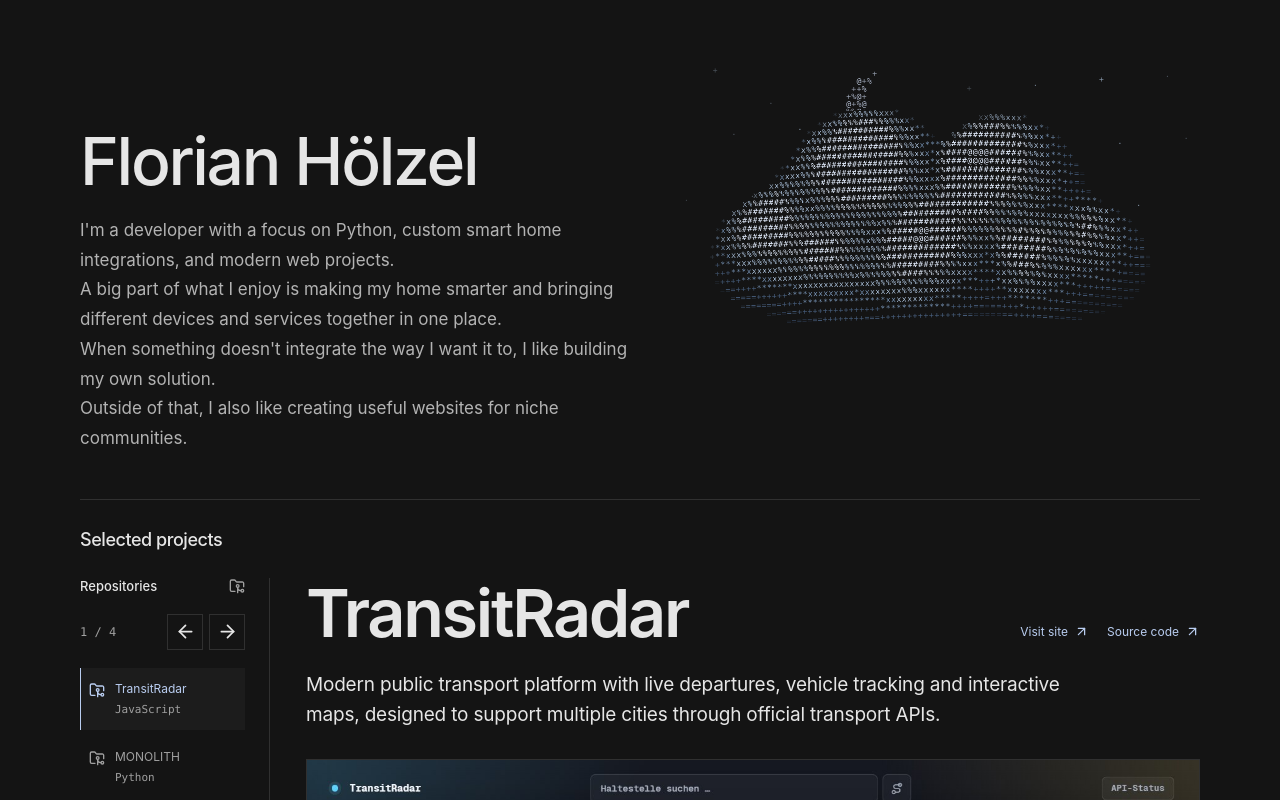
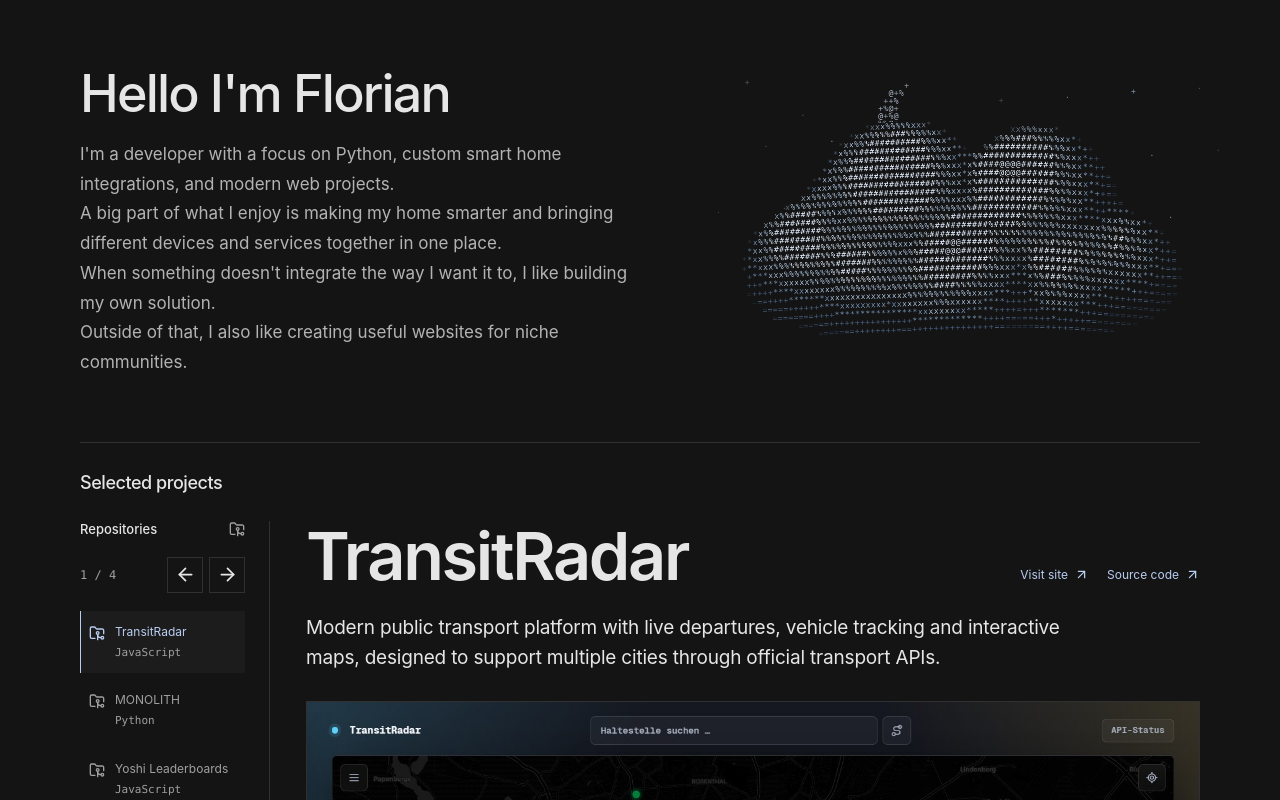
Before and after one commit to FlorianHoelzel/portfolio, a React (Vite) app: page / in a window 1280 px wide. Shown: the top 800 px of the page. Built offline with nearby package versions, Linux system fonts and the light colour scheme.

Commit message:
Adjust hero greeting and cloud alignment

```diff
--- a/src/features/hero/hero.css
+++ b/src/features/hero/hero.css
@@ -1,6 +1,6 @@
 
 .hero {
-  padding-block: 124px 45px;
+  padding-block: 64px;
   position: relative;
   isolation: isolate;
 }
@@ -40,6 +40,7 @@
 }
 .hero h1 {
   width: fit-content;
+  font-size: clamp(30px, 4.5vw, 52px);
 }
 .ascii-cloud {
   position: absolute;
@@ -47,7 +48,8 @@
   width: min(66vw, 730px);
   height: 350px;
   right: -60px;
-  top: 34px;
+  top: 50%;
+  transform: translate(32px, -50%);
 }
 .ascii-cloud-canvas {
   display: block;
@@ -87,6 +89,7 @@
     height: 230px;
     right: auto;
     top: auto;
+    transform: none;
     margin-top: -15px;
     margin-bottom: 24px;
   }
--- a/src/sections/Hero.tsx
+++ b/src/sections/Hero.tsx
@@ -8,7 +8,7 @@ export function Hero() {
   return (
     <section className="hero container" aria-labelledby="hero-heading">
       <AsciiCloud reducedMotion={reducedMotion} />
-      <h1 id="hero-heading">{profile.name}</h1>
+      <h1 id="hero-heading">Hello I'm Florian</h1>
       <HeroEntrance reducedMotion={reducedMotion} />
       <p className="hero-intro">{profile.intro}</p>
     </section>
```
